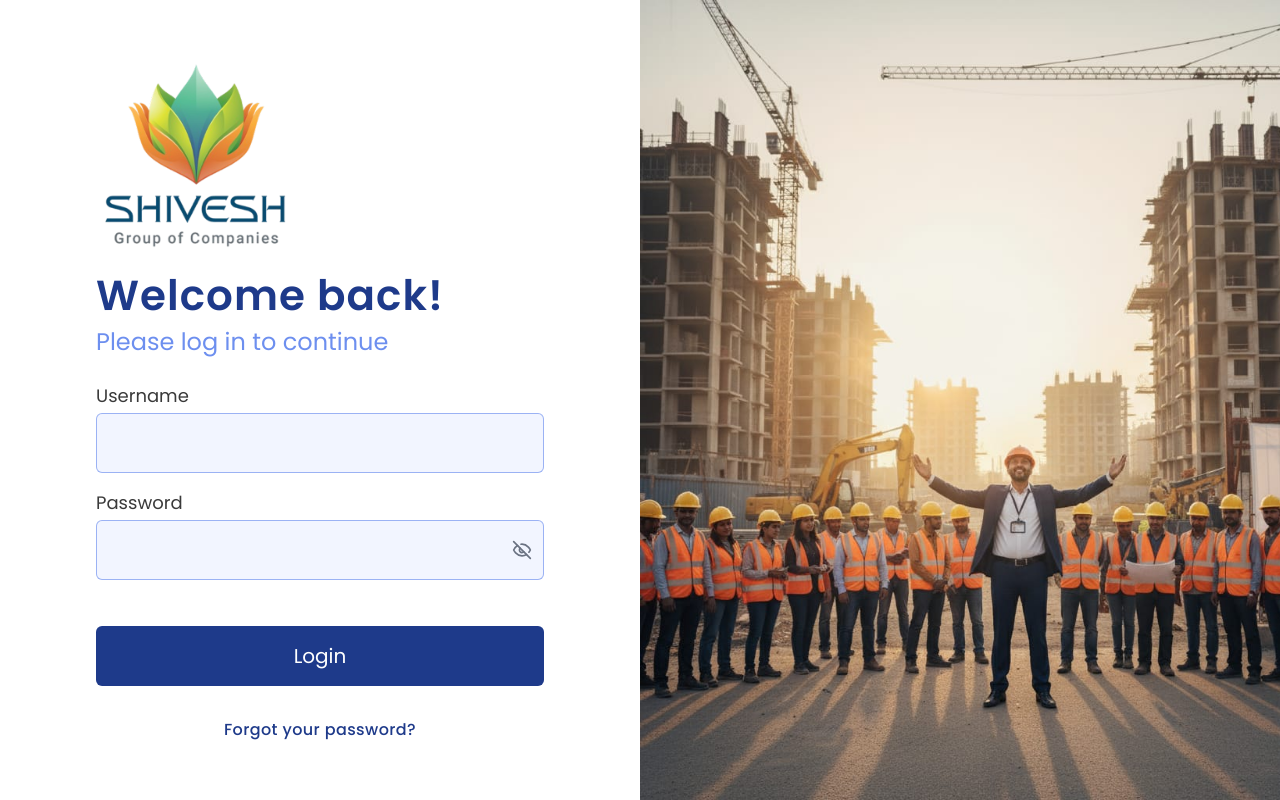
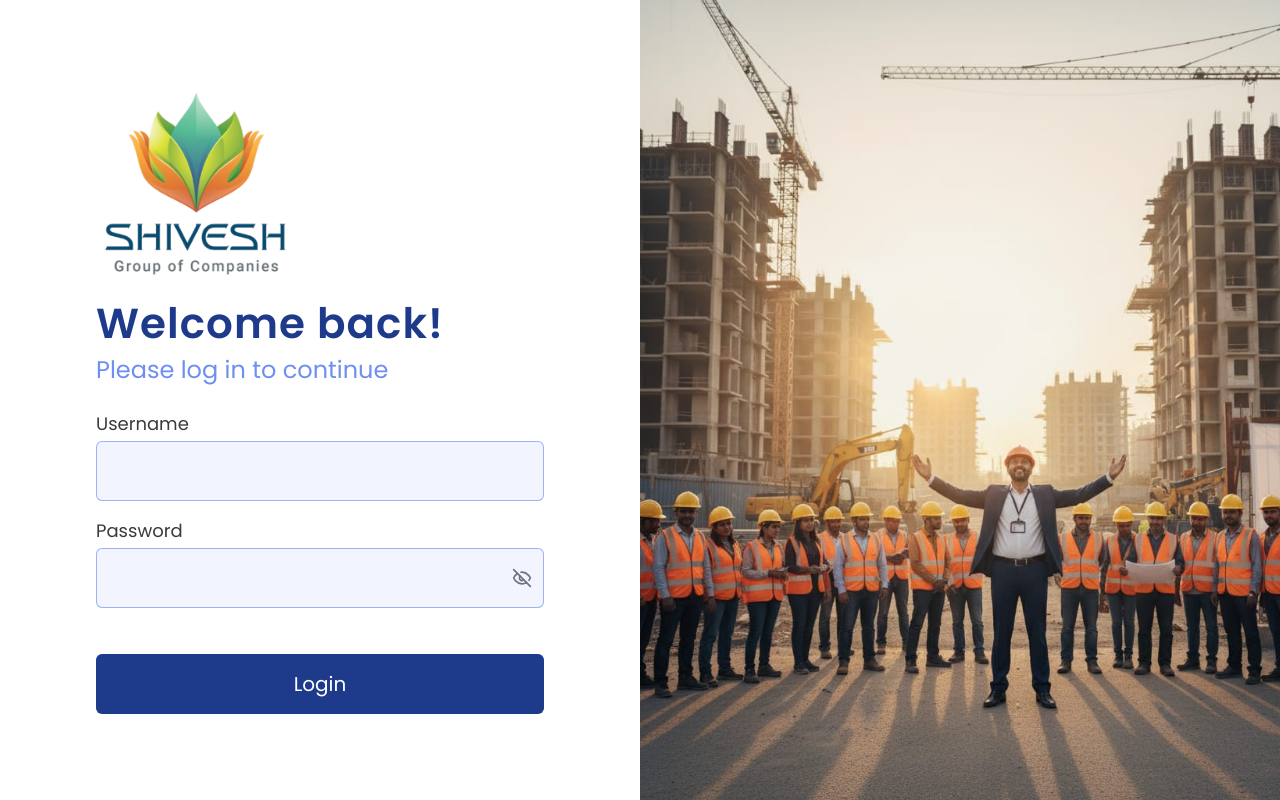
Before and after one commit to doot-dev/shivesh-admin-panel, a React (Vite) app: page / in a window 1280 px wide. Built offline with nearby package versions, Linux system fonts and the light colour scheme.

Commit message:
fix: comment out unused code in Navbar and Login components

```diff
--- a/src/components/layout/navbarr.jsx
+++ b/src/components/layout/navbarr.jsx
@@ -64,7 +64,7 @@
             </button>
 
             {/* Profile dropdown menu */}
-            {isProfileOpen && (
+            {/* {isProfileOpen && (
               <div className="absolute right-0 mt-2 w-48 bg-white rounded-md shadow-lg py-1 z-50">
                 <a href="#" className="block px-4 py-2 text-sm text-gray-700 hover:bg-gray-100">
                   Your Profile
@@ -76,7 +76,7 @@
                   Sign out
                 </a>
               </div>
-            )}
+            )} */}
           </div>
         </div>
       </div>
--- a/src/pages/login.jsx
+++ b/src/pages/login.jsx
@@ -109,14 +109,14 @@
           </form>
 
           {/* Forgot Password */}
-          <div className="text-center mt-8">
+          {/* <div className="text-center mt-8">
             <a
               href="#"
               className="text-base font-medium tracking-wide text-primary hover:underline"
             >
               Forgot your password?
             </a>
-          </div>
+          </div> */}
         </div>
       </div>
 
```
